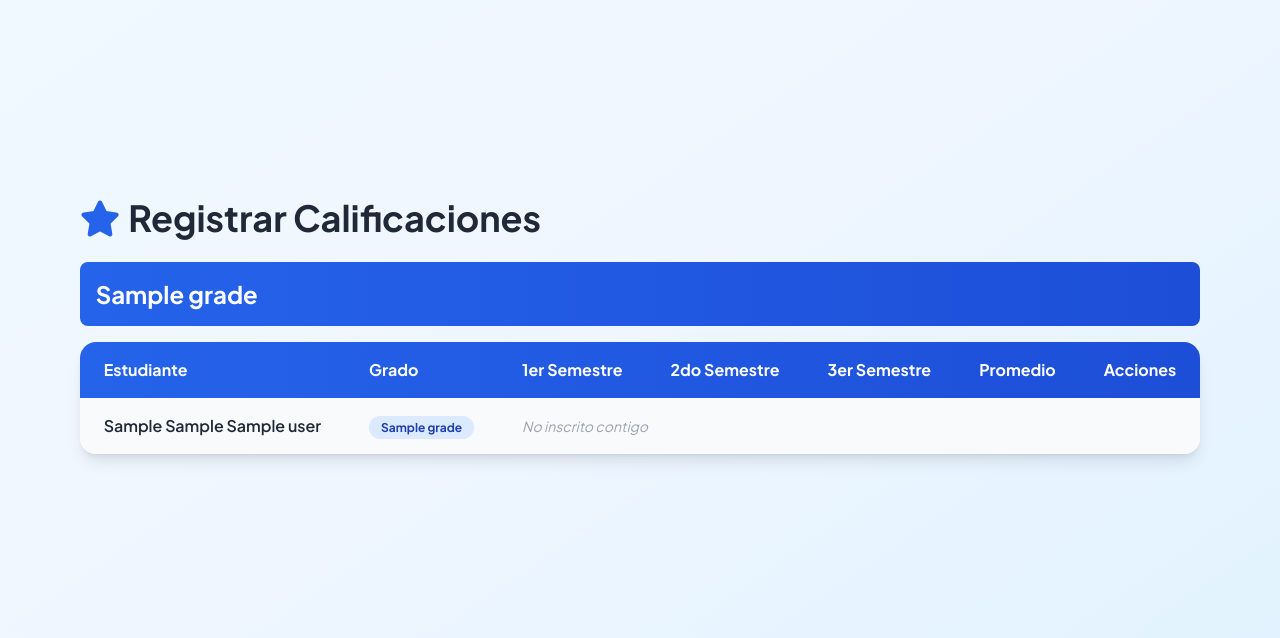
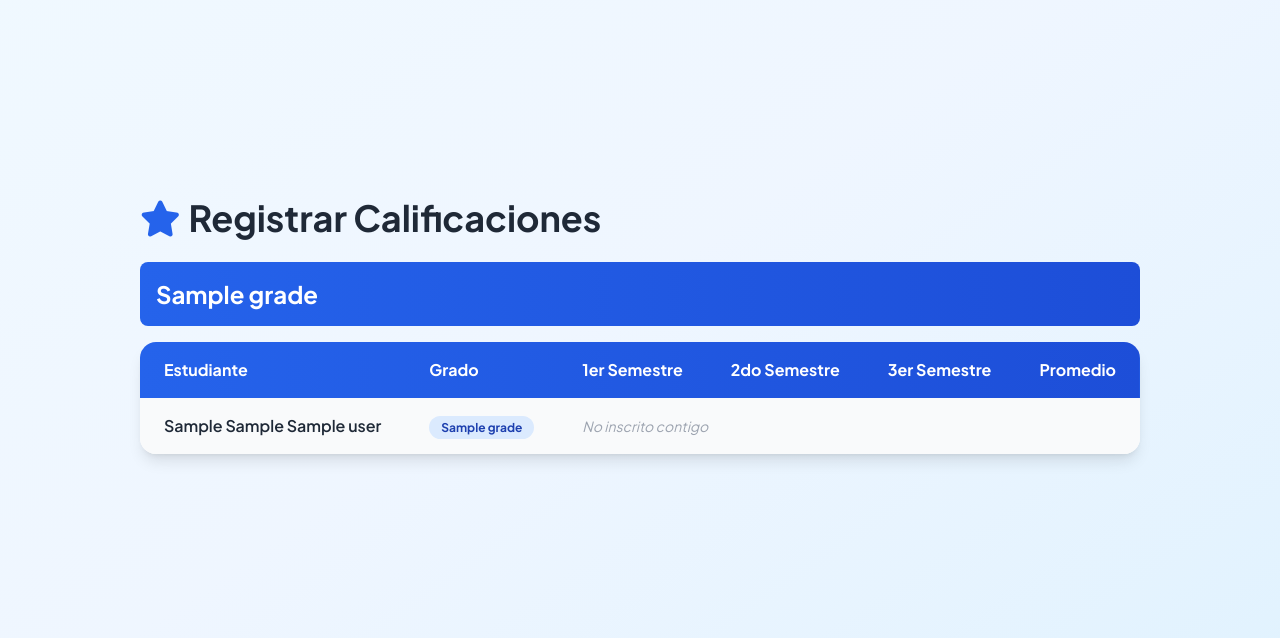
Before and after one commit to bismarb/coleg, a Python web app: template templates/teacher_grades.html in a window 1280 px wide. Shown: the part 155-793 px from the top of the page. Run offline with Jinja, Linux system fonts and the light colour scheme; the template is opened without the code that fills it: most values are stand-ins (such as "Sample title", 1, 10 or a date in 2020); some libraries are stand-ins or nearby versions.

Commit message:
Make semester grades directly editable and auto-save
Remove edit button and ensure only semester grade fields are directly editable, with automatic saving and average calculation.

Replit-Commit-Author: Agent
Replit-Commit-Session-Id: 6c29dedf-a5d0-4867-8194-dba4f988ca98
Replit-Commit-Checkpoint-Type: full_checkpoint
Replit-Commit-Event-Id: 1e85b3fd-c740-49e9-abdd-f8b197edaf2d
Replit-Commit-Screenshot-Url: https://storage.googleapis.com/screenshot-production-us-central1/81a919ab-7509-4977-9993-cf3b59151fee/6c29dedf-a5d0-4867-8194-dba4f988ca98/Q8JfDRg

```diff
--- a/templates/teacher_grades.html
+++ b/templates/teacher_grades.html
@@ -22,7 +22,6 @@
                             <th class="px-6 py-4 text-center">2do Semestre</th>
                             <th class="px-6 py-4 text-center">3er Semestre</th>
                             <th class="px-6 py-4 text-center">Promedio</th>
-                            <th class="px-6 py-4 text-center">Acciones</th>
                         </tr>
                     </thead>
                     <tbody class="divide-y">
@@ -36,13 +35,13 @@
                             <form method="POST" class="contents" id="form-{{ item.enrollment.id }}">
                                 <input type="hidden" name="enrollment_id" value="{{ item.enrollment.id }}">
                                 <td class="px-6 py-4">
-                                    <input type="number" name="semester_1" min="0" max="100" step="0.5" value="{{ item.enrollment.semester_1 or '' }}" placeholder="-" class="semester-input px-3 py-2 bg-sky-50 border-2 border-sky-200 rounded text-sm w-20 text-center edit-mode-{{ item.enrollment.id }}" data-enrollment-id="{{ item.enrollment.id }}" disabled>
+                                    <input type="number" name="semester_1" min="0" max="100" step="0.5" value="{{ item.enrollment.semester_1 or '' }}" placeholder="-" class="semester-input px-3 py-2 bg-sky-50 border-2 border-sky-200 rounded text-sm w-20 text-center" data-enrollment-id="{{ item.enrollment.id }}">
                                 </td>
                                 <td class="px-6 py-4">
-                                    <input type="number" name="semester_2" min="0" max="100" step="0.5" value="{{ item.enrollment.semester_2 or '' }}" placeholder="-" class="semester-input px-3 py-2 bg-sky-50 border-2 border-sky-200 rounded text-sm w-20 text-center edit-mode-{{ item.enrollment.id }}" data-enrollment-id="{{ item.enrollment.id }}" disabled>
+                                    <input type="number" name="semester_2" min="0" max="100" step="0.5" value="{{ item.enrollment.semester_2 or '' }}" placeholder="-" class="semester-input px-3 py-2 bg-sky-50 border-2 border-sky-200 rounded text-sm w-20 text-center" data-enrollment-id="{{ item.enrollment.id }}">
                                 </td>
                                 <td class="px-6 py-4">
-                                    <input type="number" name="semester_3" min="0" max="100" step="0.5" value="{{ item.enrollment.semester_3 or '' }}" placeholder="-" class="semester-input px-3 py-2 bg-sky-50 border-2 border-sky-200 rounded text-sm w-20 text-center edit-mode-{{ item.enrollment.id }}" data-enrollment-id="{{ item.enrollment.id }}" disabled>
+                                    <input type="number" name="semester_3" min="0" max="100" step="0.5" value="{{ item.enrollment.semester_3 or '' }}" placeholder="-" class="semester-input px-3 py-2 bg-sky-50 border-2 border-sky-200 rounded text-sm w-20 text-center" data-enrollment-id="{{ item.enrollment.id }}">
                                 </td>
                                 <td class="px-6 py-4 text-center font-bold text-lg">
                                     <span class="promedio-valor text-2xl" id="promedio-{{ item.enrollment.id }}">
@@ -53,14 +52,9 @@
                                         {% endif %}
                                     </span>
                                 </td>
-                                <td class="px-6 py-4 text-center">
-                                    <button type="button" class="toggle-edit-btn bg-blue-500 hover:bg-blue-600 text-white px-3 py-2 rounded text-sm font-bold" data-enrollment-id="{{ item.enrollment.id }}">
-                                        <i class="fas fa-edit"></i> Editar
-                                    </button>
-                                </td>
                             </form>
                             {% else %}
-                            <td colspan="5" class="px-6 py-4">
+                            <td colspan="4" class="px-6 py-4">
                                 <span class="text-gray-400 text-sm italic">No inscrito contigo</span>
                             </td>
                             {% endif %}
@@ -80,38 +74,6 @@
 </div>
 
 <script>
-// Toggle edit mode
-document.querySelectorAll('.toggle-edit-btn').forEach(btn => {
-    btn.addEventListener('click', function(e) {
-        e.preventDefault();
-        const enrollmentId = this.getAttribute('data-enrollment-id');
-        const inputs = document.querySelectorAll('.edit-mode-' + enrollmentId);
-        const isDisabled = inputs[0].disabled;
-
-        inputs.forEach(input => {
-            input.disabled = !isDisabled;
-            if (!isDisabled) {
-                input.classList.add('border-yellow-500', 'border-4');
-            } else {
-                input.classList.remove('border-yellow-500', 'border-4');
-            }
-        });
-
-        // Cambiar texto del botón
-        if (isDisabled) {
-            this.textContent = '';
-            this.innerHTML = '<i class="fas fa-save"></i> Guardar';
-            this.classList.remove('bg-blue-500', 'hover:bg-blue-600');
-            this.classList.add('bg-green-500', 'hover:bg-green-600');
-        } else {
-            this.textContent = '';
-            this.innerHTML = '<i class="fas fa-edit"></i> Editar';
-            this.classList.remove('bg-green-500', 'hover:bg-green-600');
-            this.classList.add('bg-blue-500', 'hover:bg-blue-600');
-        }
-    });
-});
-
 document.querySelectorAll('.semester-input').forEach(input => {
     input.addEventListener('change', function() {
         const enrollmentId = this.getAttribute('data-enrollment-id');
```
